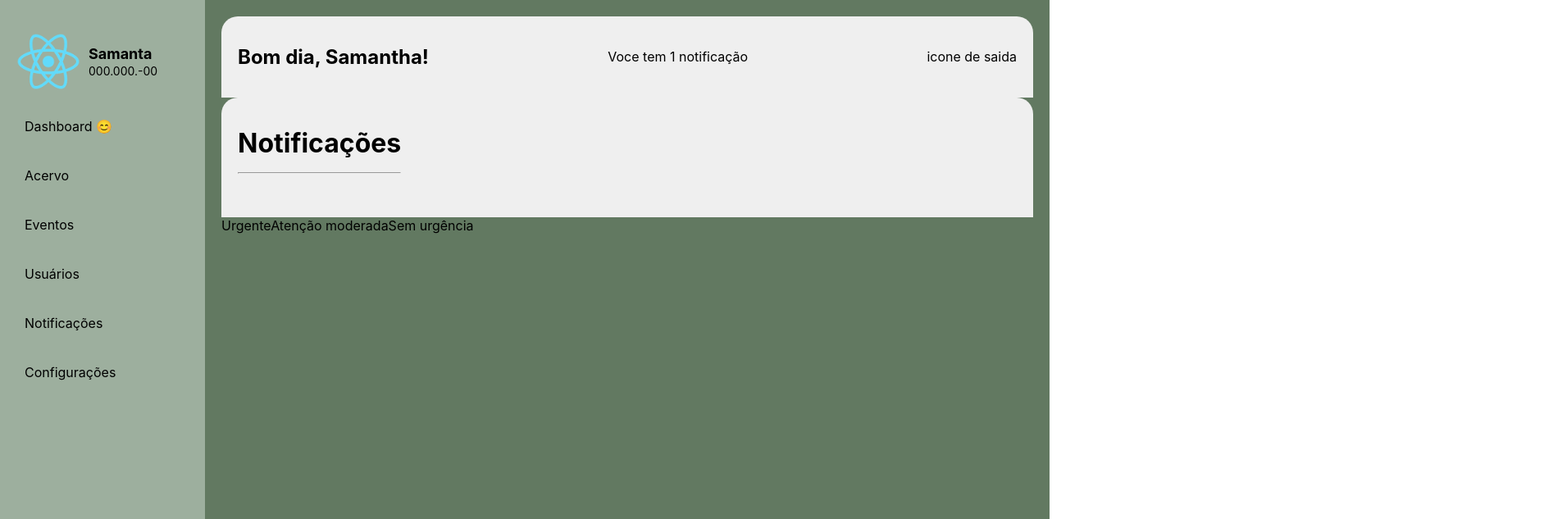
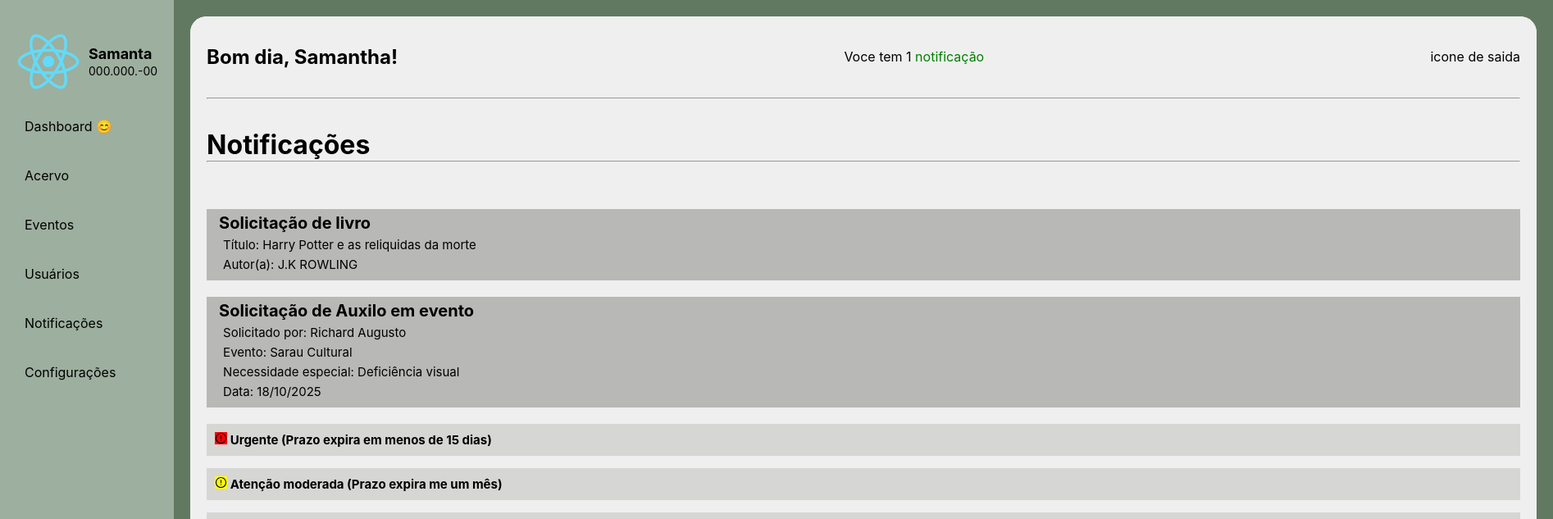
Before and after one commit to RuanVFeitosa/LIBRA-FrontEnd, a React (Create React App) app: page /configuracoes in a window 1280 px wide. Shown: the top 633 px of the page at 82% size, 1894 px wide, since content can reach past the window. Built offline with nearby package versions, Linux system fonts and the light colour scheme.

Commit message:
notificacao 60%

```diff
--- a/src/components/SiderBar/Sidebar.css
+++ b/src/components/SiderBar/Sidebar.css
@@ -33,15 +33,15 @@ body {
 }
 
 .sidebar ul li:hover {
-  background-color: #ffffff;
+  background-color: #efefef;
   border-radius: 20px;
   width: 300px;
 }
 
 .sidebar ul li.selected {
-  background-color: #ffffff;
+  background-color: #efefef;
   border-radius: 20px;
-  width: 300px;
+  width: 400px;
   font-weight: bold;
 }
 
--- a/src/pages/admin/Notifi.css
+++ b/src/pages/admin/Notifi.css
@@ -15,7 +15,13 @@
     background: #efefef;
     padding: 15px 20px;
     border-radius: 20px 20px 0 0;
+}
 
+
+.container-pai{
+    background-color: #efefef;
+    border-radius: 20px 20px 20px 20px;
+    height: 870px;
 }
 
 .body{
@@ -23,3 +29,56 @@
     height: 100px;
     margin: 30px;
 }
+
+#titulo{
+    display: flex;
+    justify-content: space-between;
+    align-items: center;
+    background: #efefef;
+    padding: 15px 20px;
+}
+
+
+.notif-container{
+    background-color: #b8b8b6;
+    margin: 20px;
+    padding: 2px 5px 5px 15px ;
+}
+
+.notif-container h2{
+    margin-top: 3px;
+    margin-bottom: 2px;
+    font-size: 20px;
+}
+
+.notif-container p{
+    margin: 5px;
+    font-size: 15px;
+}
+
+.nivel{
+    font-weight: bold;
+    font-size:15px;
+    margin: 20px 20px 5px 20px;
+}
+.nivel p {
+    background-color:#d6d6d4 ;
+    padding: 10px;
+}
+
+img{
+height: 50px;
+width: 50px;
+}
+
+#ExU{
+    background-color: red;
+}
+
+#ExA{
+    background-color: yellow;
+}
+
+#ExS{
+    background-color: green;
+}
--- a/src/pages/admin/Notifi.jsx
+++ b/src/pages/admin/Notifi.jsx
@@ -1,26 +1,56 @@
 import React from 'react';
 import './Notifi.css'; //importação do CSS
 import Sidebar from '../../components/SiderBar/Siderbar'
+import { AiOutlineExclamationCircle } from "react-icons/ai";
+
 function Notif() {
 
     return (
         <div className="lateral">
             <Sidebar />
             <container className="background">
+
+                <div className='container-pai'>
+
                 <div className='navBar'>
 
                 <h2>Bom dia, <b>Samantha!</b></h2>
-                <p>Voce tem 1 notificação</p>
+                <p>Voce tem 1 <a href='#' style={{color:'green', textDecoration: 'none',}} >notificação</a></p>
                 <p>icone de saida</p>
+
                 </div>
-                <div className='navBar'>
-                <h1>Notificações<hr/></h1>
+                <hr style={{width:'1600px', margin: '0px auto',}}/>
+                <div id="titulo">
+                <h1>Notificações<hr style={{width:'1600px', margin: '0px auto',}}/></h1>
 
                 </div>
 
-                <labe>Urgente</labe>
-                <labe>Atenção moderada</labe>
-                <labe>Sem urgência</labe>
+                <div className='notif-container'>
+                <h2>Solicitação de livro</h2>
+                <p>Título: Harry Potter e as reliquidas da morte</p>
+                <p>Autor(a): J.K ROWLING</p>
+                </div>
+
+                <div className='notif-container'>
+                <h2>Solicitação de Auxilo em evento</h2>
+                <p>Solicitado por: Richard Augusto</p>
+                <p>Evento: Sarau Cultural</p>
+                <p>Necessidade especial: Deficiência visual</p>
+                <p>Data: 18/10/2025</p>
+                </div>
+
+
+
+                <div className="nivel">
+                 <p> <AiOutlineExclamationCircle id='ExU' /> Urgente (Prazo expira em menos de 15 dias)</p>
+                <p> <AiOutlineExclamationCircle id='ExA'/> Atenção moderada (Prazo expira me um mês)</p>
+                <p><AiOutlineExclamationCircle id='ExS'/> Sem urgência (prazo expira em um mês e meio ou mais)</p>
+                </div>
+
+                </div>
+
+
+
 
             </container>
         </div>
```
Also changed, not shown: public/images/Icon-ponto-de-exclamação.png (added).
